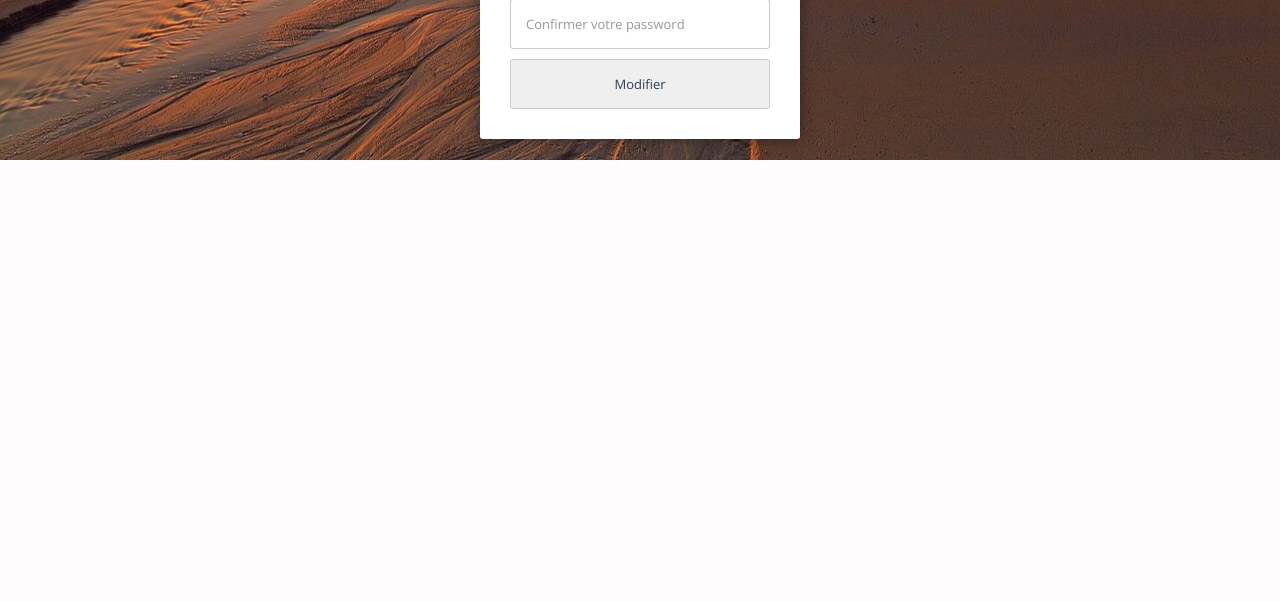
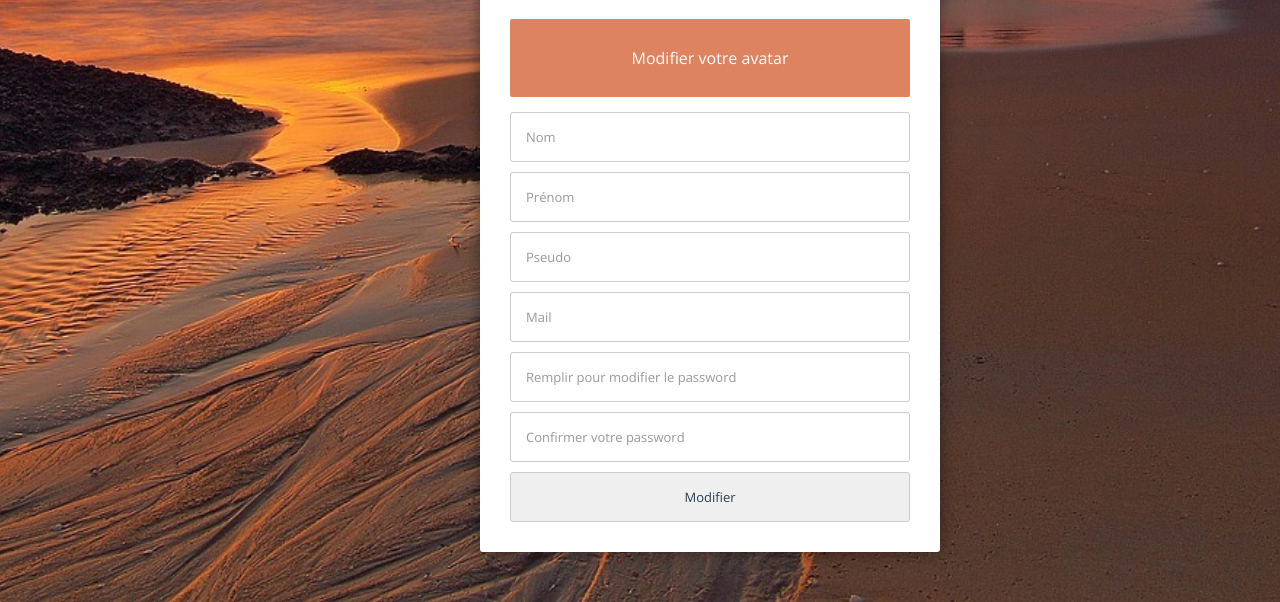
Before and after one commit to axel-ft/8gag_php, a PHP site: template vue/updateuser.php in a window 1280 px wide. Shown: the part 640-1242 px from the top of the page. Before the commit the page ends 800 px from the top, so only its background shows below. Run offline with PHP 8.4, Linux system fonts and the light colour scheme; the template is opened without the code that fills it, so the values that code supplies are empty; a stand-in replaces the project's code that opens the database connection.

Commit message:
Modification Avatar

```diff
--- a/vue/css/common.css
+++ b/vue/css/common.css
@@ -25,6 +25,12 @@ html, body {
 #userview_background {
     background: url('ps_neutral.png') repeat scroll;
 }
+#update_background {
+    background: url('inscription_background.jpg') scroll no-repeat center;
+    background-size: cover;
+    width: 100%;
+}
+
 .material-icons {
     font-family: 'Material Icons';
     font-weight: normal;
--- a/vue/updateuser.php
+++ b/vue/updateuser.php
@@ -5,7 +5,7 @@
     <?php require_once('vue/head_commun.php'); ?>
     <link rel="stylesheet" href="vue/css/inscription.css">
 </head>
-<body id="inscription_background">
+<body id="update_background">
 
     <?php require_once('vue/navbar.php'); ?>
 
@@ -17,6 +17,8 @@
                 <h2>Bienvenue <?=$updateuser[0]['fname']?> </h2>
                 <h3> Vos Informations : </h3>
 
+                <?php echo '<div id="avatar"><img src="https://gravatar.com/avatar/'.md5($profil[0]['mail']).'?d=identicon&s=230" alt="avatar"></div>' ?>
+                <a href="https://signup.wordpress.com/signup/?ref=oauth2&oauth2_redirect=49984d26d016001d3ef5a6deaeb9ded0%40https%3A%2F%2Fpublic-api.wordpress.com%2Foauth2%2Fauthorize%2F%3Fclient_id%3D1854%26response_type%3Dcode%26blog_id%3D0%26state%3Da82cd191af8b38c2d36f281bcfae395d707e3c2acc10789da054a00ab6263ed9%26redirect_uri%3Dhttps%253A%252F%252Fen.gravatar.com%252Fconnect%252F%253Faction%253Drequest_access_token%26jetpack-code%26jetpack-user-id%3D0%26action%3Doauth2-login&wpcom_connect=1" class="button"><p>Modifier votre avatar</p></a>
                 <input type="text" placeholder="Nom" id="name" name="name" value="<?php echo $updateuser[0]['name'] ?>">
                 <input type="text" placeholder="Prénom" id="fname" name="fname" value="<?php echo $updateuser[0]['fname'] ?>">
                 <input type="pseudo" placeholder="Pseudo" id="pseudo" name="pseudo" value="<?php echo $updateuser[0]['pseudo'] ?>">
```
